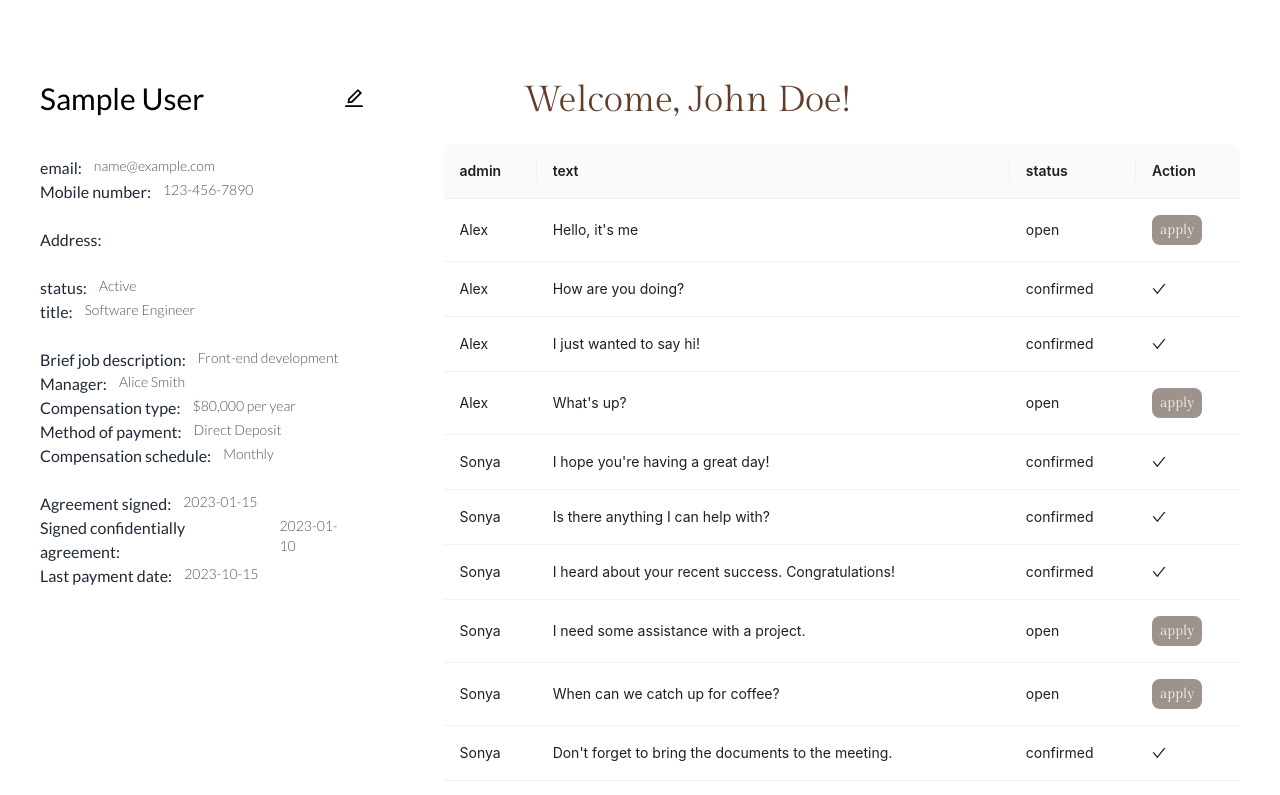
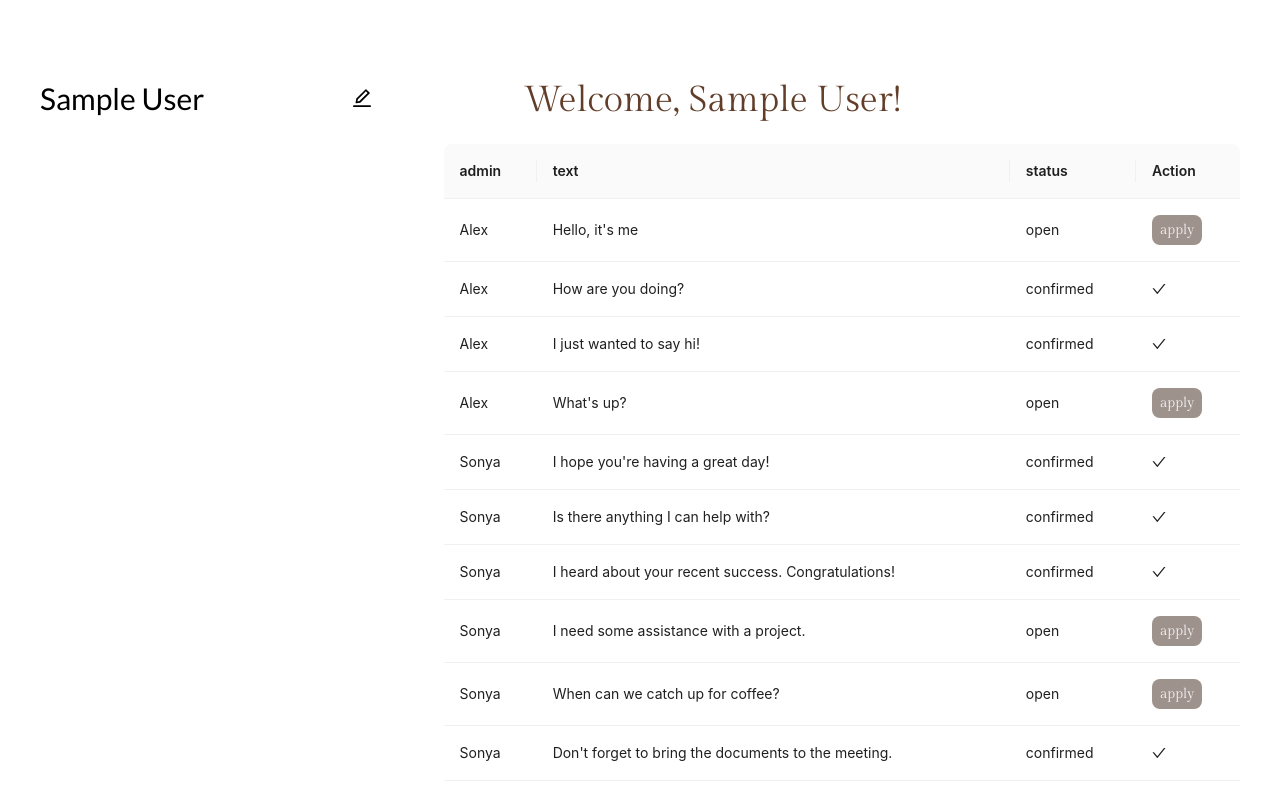
Before and after one commit to VladyslavProtchenko/PPM, a React (Vite) app: page /profile in a window 1280 px wide. Shown: the top 795 px of the page. Built offline with nearby package versions, Linux system fonts and the light colour scheme; sample sign-in values are in the browser's storage.

Commit message:
logic in fields

```diff
--- a/package.json
+++ b/package.json
@@ -29,6 +29,7 @@
     "react-dom": "^18.2.0",
     "react-hook-form": "^7.47.0",
     "react-icons": "^4.11.0",
+    "react-phone-input-2": "^2.15.1",
     "react-router-dom": "^6.16.0",
     "sort-by": "^1.2.0",
     "yup": "^1.3.2",
--- a/src/index.css
+++ b/src/index.css
@@ -1,3 +1,8 @@
 @tailwind base;
 @tailwind components;
 @tailwind utilities;
+
+.flag-dropdown {
+    border:none !important;
+    background-color: white !important;
+}
--- a/src/main.tsx
+++ b/src/main.tsx
@@ -15,6 +15,7 @@ import UserInfo from "./pages/Profile/index.tsx";
 import AdminPage from "./pages/Admin";
 import MainPage from './pages/Main/index.tsx';
 import Success from './pages/CandidateForm/Success.tsx';
+import Vacancy from './pages/Main/Vacancy.tsx';
 
 const router = createBrowserRouter([
   {
@@ -25,6 +26,11 @@ const router = createBrowserRouter([
       {
         path: '/',
         element: <MainPage />,
+        errorElement: <ErrorPage/>
+      },
+      {
+        path: '/vacancy',
+        element: <Vacancy />,
         errorElement: <ErrorPage/>
       },
       {
--- a/src/pages/Main/index.tsx
+++ b/src/pages/Main/index.tsx
@@ -13,7 +13,7 @@ import { useMainPage } from '../../Store/MainPage/useMainPage';
 
 const MainPage = () => {
     const { vacancies } =useVacancy()
-    const {candidates, setActiveVacancy } =useCandidate()
+    const {candidates } =useCandidate()
     const { content } = useMainPage()
 
     const officeInfo = [
@@ -38,21 +38,21 @@ const MainPage = () => {
     console.log(candidates.activeVacancy)
     return (
         <section className={container}>
-            <section className={section1} style={{ backgroundImage: `url(${bg}` }}>
+            <section className={section} style={{ backgroundImage: `url(${bg}` }}>
                 <div className={wrapper}>
                     <h1 className={title}>{content[0].title}</h1>
                     <h2 className={text}>{content[0].text}</h2>
                 </div>
             </section>
 
-            <section className={section2}>
+            <section className={section+ ' pt-28 pb-14'}>
                 <div className={wrapper}>
                     <h1 className={title2}>{content[1].title}</h1>
                     <p className={text2}>{content[1].text}</p>
                 </div>
             </section>
 
-            <section className={section3} style={{ backgroundImage: `url(${bg2}` }}>
+            <section className={section+ ' pt-28 pb-14'} style={{ backgroundImage: `url(${bg2}` }}>
                 <div className={wrapper}>
                     <h1 className={title3}>{content[2].title}<br/>{content[2].title2}</h1>
                     <h2 className={text3}>{content[2].text}</h2>
@@ -60,7 +60,7 @@ const MainPage = () => {
                 </div>
             </section>
 
-            <section className={section2}>
+            <section className={section+ ' pt-28 pb-14'}>
                 <div className={wrapper}>
                     <h1 className={title2}>{content[3].title}</h1>
                     <h2 className={text2}>{content[3].text}</h2>
@@ -68,7 +68,7 @@ const MainPage = () => {
                 </div>
             </section>
 
-            <section className={section1} style={{ backgroundImage: `url(${bg3}` }}>
+            <section className={section+ ' pt-28 pb-14'} style={{ backgroundImage: `url(${bg3}` }}>
                 <div className={wrapper}>
                     <h1 className={title4}>{content[4].title}</h1>
                     <h2 className={text4}>{content[4].text}</h2>
@@ -76,7 +76,7 @@ const MainPage = () => {
             </section>
 
 
-            <section className={section5}>
+            <section className={section+ ' pt-28 pb-14'}>
                 <div className={wrapper}>
                     <h1 className={title5}>{content[5].title}</h1>
                     <h2 className={text5}>{content[5].text}</h2>
@@ -85,40 +85,32 @@ const MainPage = () => {
             </section>
 
 
-            <section className={section1} style={{ backgroundImage: `url(${bg4}` }}>
+            <section className={section+ ' pt-28 pb-14'} style={{ backgroundImage: `url(${bg4}` }}>
                 <div className={wrapper2}>
                     <h1 className={title6}>Tatiana</h1>
                 </div>
             </section>
 
 
-            <section className={section8} >
+            <section className={section+ ' pt-28 pb-14'} >
                 <div className={wrapper3}>
                     <h1 className={title8}>Job Opportunities</h1>
                     <div className={itemsContainer}>
                         {vacancies.list.map((item) =>(
-                                <div className={jobItem} key={item.id}>
-                                    <div className={jobNumber}>{item.id < 10 ? `0${item.id}.` : `${item.id}.`}</div>
-                                    <h1 className={jobName}>{item.title}</h1>
+                                <div className={jobCard} key={item.id}>
+                                    <h1 className={jobName}><NavLink to={`vacancy`}>{item.title}</NavLink></h1>
                                     <h2 className={jobDescription}>{item.text}</h2>
-                                    <button
-                                        onClick={()=>{
-                                            setActiveVacancy({
-                                                    title:item.title,
-                                                    id:item.id
-                                                })
-                                        }}
-                                        className={applyBtn}
-                                    ><NavLink to={`/form`}>Apply</NavLink></button>
+
                                 </div>
                             )
-
                         )}
                     </div>
+                    <NavLink  className={applyBtn} to={`/form`}>apply</NavLink>
+
                 </div>
             </section>
 
-            <section className={section7}>
+            <section className={footerSection}>
                 <div className={wrapper}>
                     <h1 className={title7}>So what are you waiting for?</h1>
                     <h2 className={text7}>Let Propel be your guide to success and help your business reach new heights!</h2>
@@ -160,7 +152,7 @@ const MainPage = () => {
 export default MainPage;
 
 
-const section7 = 'bg-[#c5b7af] h-[770px] w-screen flex justify-center pt-20 pb-14 font-lato xl:h-[1350px] md:h-[100%]'
+const footerSection = 'bg-[#c5b7af] h-[770px] w-screen flex justify-center pt-20 pb-14 font-lato xl:h-[1350px] md:h-[100%]'
 const title7 = 'text-[#f4f1ed] text-6xl font-thin text-center mb-8 px-[4%] font-gilda lg:text-headLg md:text-headMg sm:text-headSm'
 const text7 = 'text-[#f4f1ed] text-2xl text-justify self-center px-[4%] mb-20 text-[#623e2a] font-gilda md:text-pMg sm:text-pSm'
 const infoContainer = 'flex justify-between items-center mb-10 xl:flex-col'
@@ -171,17 +163,15 @@ const loginBtn = 'ml-10 rounded-lg px-4 py-2 bg-[#9e928c] text-gray-100 hover:bg
 const textFooter1 = 'text-[#f4f1ed] text-textFooter font-light text-center font-gilda lg:text-textFooterLg md:text-textFooterMg sm:text-textFooterSm'
 const textFooter2 = 'text-[#f4f1ed] text-p font-light text-center font-gilda lg:text-pLg md:text-pMg sm:text-pSm'
 
-const section8 = 'bg-[#f0c7bb] h-full w-screen flex justify-center pt-28 pb-14 font-lato'
 const wrapper3 = 'flex flex-col items-center w-full max-w-[1240px]'
-const itemsContainer = 'flex flex-wrap justify-between gap-[50px] mb-10 xl:justify-center'
-const jobItem = 'flex-col items-center max-w-[360px] w-full'
-const jobNumber = 'border-b border-black text-black font-gilda text-p'
-const jobName = 'text-black text-2xl text-center my-5 text-[#623e2a] font-gilda'
-const jobDescription = 'text-black text-justify text-cardTextP font-gilda'
-const applyBtn = 'py-1 hover:border-b border-black text-black text-cardTextP mt-5 hover:-mb-[1px] font-gilda'
+const itemsContainer = 'flex flex-wrap justify-between'
+const jobCard = 'flex-col items-center w-[32%]  mb-4 shadow  bg-white py-4'
+const jobName = 'text-black text-4xl text-center my-5  font-gilda hover:underline'
+const jobDescription = 'text-black text-center text-cardTextP font-gilda'
+const applyBtn = 'py-2  px-8 rounded shadow hover:bg-gray-50 active:bg-[#8a807a] border text-black   font-gilda'
 
 
-const title8 = 'text-[#f4f1ed] text-7xl font-light mb-10 px-[4%] font-gilda lg:text-headLg self-center md:text-headMg sm:text-headSm'
+const title8 = 'text-[#623e2a] text-7xl font-light mb-10 px-[4%] font-gilda lg:text-headLg self-center md:text-headMg sm:text-headSm'
 
 const cardHead = 'text-[#f4f1ed] text-3xl text-justify self-center  mb-6 text-[#623e2a] font-gilda'
 const officeInfoItem = 'flex justify-start items-center mb-6'
@@ -192,23 +182,20 @@ const wrapper2 = 'flex justify-start items-end w-full max-w-[1240px]'
 const title6 = 'text-[#efebe5] text-8xl font-dancing-script mb-3'
 
 
-const section5 = 'bg-[#f0c7bb] h-[770px] w-screen flex justify-center pt-28 pb-14 font-lato md:h-[100%]'
 const title5 = 'text-[#656566] text-7xl  font-light text-center mb-20 px-[4%] font-gilda lg:text-headLg md:text-headMg sm:text-headSm'
 const text5 = 'text-[#656566] text-2xl leading-10 text-justify self-center px-[4%] mb-10 font-gilda lg:text-pLg md:text-pMg sm:text-pSm'
 
 const title4 = 'text-[#c5b7af] text-7xl mt-14  font-light w-[42%] px-[4%] mb-16 self-end text-end font-gilda lg:text-headLg md:text-headMg sm:text-headSm '
 const text4 = 'px-[4%] w-1/2 text-2xl leading-10 font-light text-justify mb-16 tracking-wider leading-[40px] text-[#c5b7af] self-end font-gilda lg:text-pLg md:text-pMg sm:text-pSm'
 
-const section3 = 'h-[770px] w-screen flex justify-center pt-28 pb-14 bg-cover bg-no-repeat bg-center font-lato md:h-[100%] '
 const title3 = 'text-[#dec3a8] text-7xl font-light w-2/3 px-[4%] mb-16 font-gilda lg:text-headLg  md:text-headMg sm:text-headSm'
 const text3 = 'px-[4%] w-1/2 leading-10 text-2xl font-light text-justify mb-8 text-[#dec3a8] font-gilda md:text-pMg sm:text-pSm '
 
-const section2 = 'bg-[#f4f1ed] h-[770px] w-screen flex justify-center pt-28 pb-14 font-lato md:h-[100%]'
 const title2 = 'text-7xl font-light text-center mb-20 px-[4%] text-[#623e2a] font-gilda lg:text-headLg self-center md:text-headMg sm:text-headSm'
 const text2 = 'text-2xl text-justify leading-10 self-center px-[4%] mb-10 text-[#623e2a] font-gilda md:text-pMg sm:text-pSm'
 
 const container = 'flex flex-col w-screen h-full'
-const section1 = 'flex justify-center w-screen h-[770px] bg-cover bg-no-repeat py-4 bg-center font-lato lg:items-center'
+const section = 'flex justify-center w-screen min-h-[770px] bg-cover bg-no-repeat py-4 bg-center font-lato lg:items-center'
 const wrapper = 'flex flex-col w-full max-w-[1240px]'
 const title = 'font-bold text-white uppercase tracking-[.6em] text-[26px] lg:self-center'
 const text = 'text-7xl w-1/2 text-gray-400  font-light mt-[200px] text-center px-[4%] font-gilda lg:w-full'
--- a/src/pages/Profile/index.tsx
+++ b/src/pages/Profile/index.tsx
@@ -1,6 +1,5 @@
 import {NavLink, useNavigate} from "react-router-dom";
 import MessagesTable from "./messagesTable.tsx";
-import { useUsers } from "../../Store/Users/useUsers.tsx";
 import { EditOutlined } from "@ant-design/icons";
 import Edit from "./Edit.tsx";
 import { useEffect, useState } from "react";
@@ -8,7 +7,6 @@ import { useUser } from "../../Store/User/useUser.tsx";
 
 
 const UserInfo = () => {
-    const { users } = useUsers()
     const navigate = useNavigate()
     const { user, setUser } = useUser()
     const [isEdit, setIsEdit] = useState(false)
@@ -16,76 +14,65 @@ const UserInfo = () => {
     useEffect(()=>{
         const storageUser = localStorage.getItem('user')
         if(!storageUser) return navigate('/login')
-
         setUser(JSON.parse(storageUser))
     },[])
+
+
+    // const values =  {
+    //     id: 'id',
+    //     name: 'Name',
+    //     email: 'Email',
+    //     phone: 'Phone number',
+    //     address: {
+
+    //     },
+    //     status: 'Status',
+    //     title: 'Title',
+    //     jobDescription: 'Job description',
+
+    //     manager: 'Manage',
+    //     compensation: 'Compensation',
+    //     paymentMethod: 'Payment',
+    //     compensationPeriod: 'Compensation period',
+    //     agreementSigned: 'Agreement from',
+    //     lastPaymentDate: 'Last Payment date',
+    // }
+
 
     return (
         <section className={section}>
             <div className={wrapper}>
                 <section className={content}>
                     <div className={infoCard}>
-                        <div className='flex items-center mb-10 justify-between'>
+                        <EditOutlined className={editIcon} onClick={()=>setIsEdit(!isEdit)}/>
+                        <div className='flex mb-10'>
                             <h1 className={nameTitle}>{user.name}</h1>
-                            <EditOutlined className='text-xl cursor-pointer' onClick={()=>setIsEdit(!isEdit)}/>
                         </div>
 
                         {!isEdit &&<div className={information}>
-                            <div className={infoItem}>
-                                email: <span className={dataItem}>{user.email}</span>
-                            </div>
 
-                            <div className={infoItem}>
-                                Mobile number: <span className={dataItem}>{user.phone}</span>
-                            </div><br/>
+                            {user && Object.keys(user).map((item,index)=>{
 
-                            <div className={addressSection}>
-                                <div className='flex self-start'>Address:</div>
-                                <div className={addressContent}>
-                                    {/* <span className={addressItem}>{user.address.number} </span>
-                                    <span className={addressItem}>{user.address.street}, </span>
-                                    <span className={addressItem}>{user.address.apt}, </span>
-                                    <span className={addressItem}>{user.address.city}</span>
-                                    <span className={addressItem}>({user.address.state}) </span>
-                                    <span className={addressItem}>{user.address.country}, </span>
-                                    <span className={addressItem}>{user.address.postalCode}</span> */}
+                                if(index > 12 || index===0) return;
+
+                                if(item === 'address') {
+                                    return (
+                                        <div className={infoItem}>
+                                            {/* <span className='w-1/2'>{values[item]}: </span>
+                                            <div className={addressContainer}>
+                                                <>
+                                                    {user[item]}
+                                                </>
+                                            </div> */}
+                                        </div>
+                                    )
+                                }
+                                return (
+                                <div className={infoItem}>
+                                    {/* <span className='w-1/2'>{values[item]}: </span>
+                                    <span className={dataItem}>{user[item]}</span> */}
                                 </div>
-                            </div><br />
-
-                            <div className={infoItem}>
-                                status: <span className={dataItem}>{user.status}</span>
-                            </div><div className={infoItem}>
-                                title: <span className={dataItem}>{user.title}</span>
-                            </div><br/>
-
-
-                            <div className={infoItem}>
-                                Brief job description: <span className={dataItem}>{user.jobDescription}</span>
-                            </div>
-
-                            <div className={infoItem}>
-                                Manager: <span className={dataItem}>{user.manager}</span>
-                            </div>
-                            <div className={infoItem}>
-                                Compensation type: <span className={dataItem}>{user.compensation}</span>
-                            </div>
-                            <div className={infoItem}>
-                                Method of payment: <span className={dataItem}>{user.paymentMethod}</span>
-                            </div>
-                            <div className={infoItem}>
-                                Compensation schedule: <span className={dataItem}>{user.compensationPeriod}</span>
-                            </div><br/>
-
-                            <div className={infoItem}>
-                                Agreement signed: <span className={dataItem}>{user.agreementSigned}</span>
-                            </div>
-
-                            <div className={infoItem}>
-                                Signed confidentially agreement: <span className={dataItem}>{user.signedConfidentiallyAgreement}</span>
-                            </div>
-                            <div className={infoItem}>
-                                Last payment date: <span className={dataItem}>{users.list[0].lastPaymentDate}</span>
-                            </div>
+                            )})}
                         </div>}
 
                         {isEdit &&<Edit />}
@@ -94,10 +81,11 @@ const UserInfo = () => {
 
 
                     <div className={contentCard}>
-                        <div className={greeting}>Welcome, {users.list[0].name}!</div>
+                        <div className={greeting}>Welcome, {user.name}!</div>
                         <MessagesTable />
                     </div>
                 </section>
+
                 <button className={returnBtn}><NavLink to={`/`}>to BRONSKI</NavLink></button>
             </div>
         </section>
@@ -109,22 +97,22 @@ export default UserInfo;
 
 
 // const addressItem = 'font-light text-sm ml-2'
-const addressSection = 'flex  text-gray-800 items-center text-[16px] font-normal  text-[#623e2a] font-lato mr-[10px]'
-const addressContent = 'flex flex-wrap'
+// const addressSection = 'flex  text-gray-800 items-center text-[16px] font-normal  text-[#623e2a] font-lato mr-[10px]'
+// const addressContainer = 'flex flex-coll'
 
-const infoItem = 'flex text-gray-800 text-[16px] font-normal  text-[#623e2a] font-lato mr-[10px] '
-const dataItem = 'text-gray-600 pl-3 text-sm font-thin font-lato'
+const infoItem = 'flex text-gray-800 text-[16px] font-normal  text-[#623e2a] font-lato mr-[10px]'
+// const dataItem = 'text-gray-600 pl-3 text-sm font-thin font-lato'
 
 const returnBtn = 'max-w-[300px] self-center rounded-lg px-4 py-2 bg-[#9e928c] text-gray-100 hover:bg-[#8a807a] duration-300 font-gilda text-p lg:text-pLg md:text-pMg sm:text-pSm'
 
-
+const editIcon = 'absolute text-xl top-[88px] right-8'
 const greeting = 'flex text-[#623e2a] text-4xl font-light  font-gilda mb-6 pl-20'
-const information = 'flex flex-col'
+const information = 'flex flex-col space-y-2'
 
 const nameTitle =' text-3xl'
 
 const contentCard = 'flex flex-col w-2/3 md:w-full  py-10 m-10 '
-const infoCard = 'flex flex-col  w-1/3 p-10  pt-20'
+const infoCard = 'relative flex flex-col  w-1/3 p-10  pt-20 '
 
 const content = 'flex md:flex-col'
 const wrapper = 'flex flex-col items-between w-full max-w-[1440px]'
```
Also changed, not shown: src/pages/CandidateForm/index.tsx (+48 -14 lines), src/pages/Main/Vacancy.tsx (added, +10 -0 lines), 8 other files (tests, documents, lock files or other folders).
